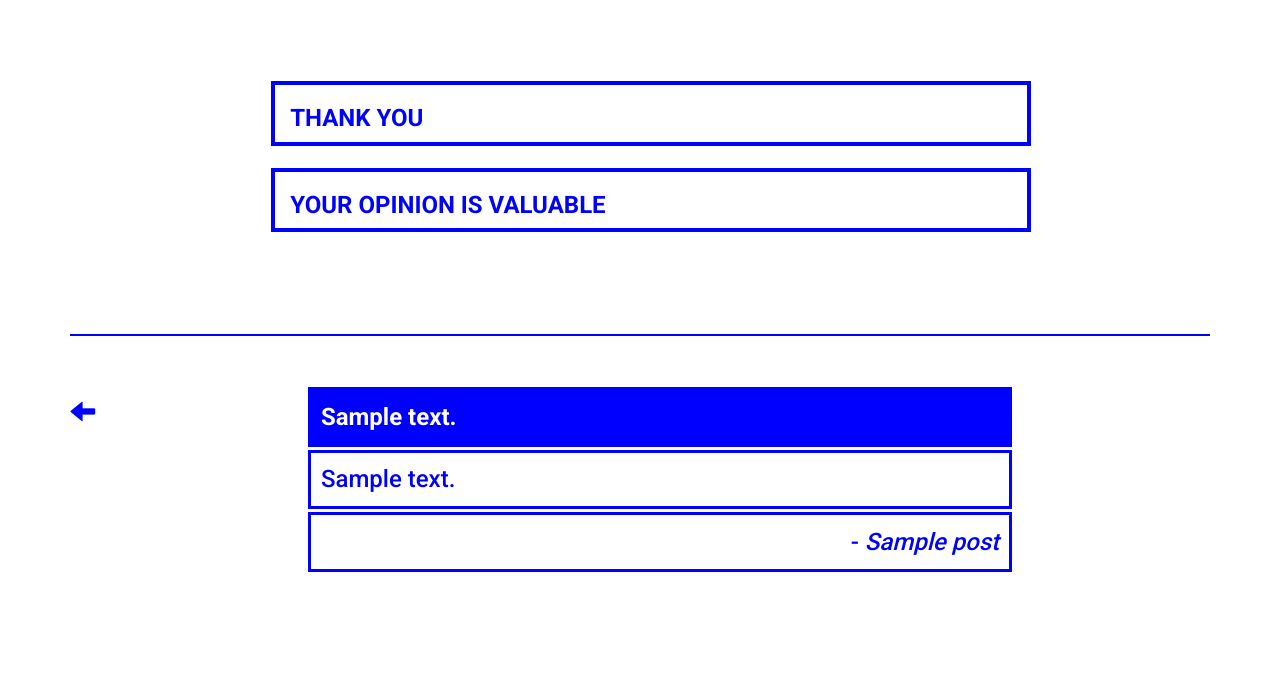
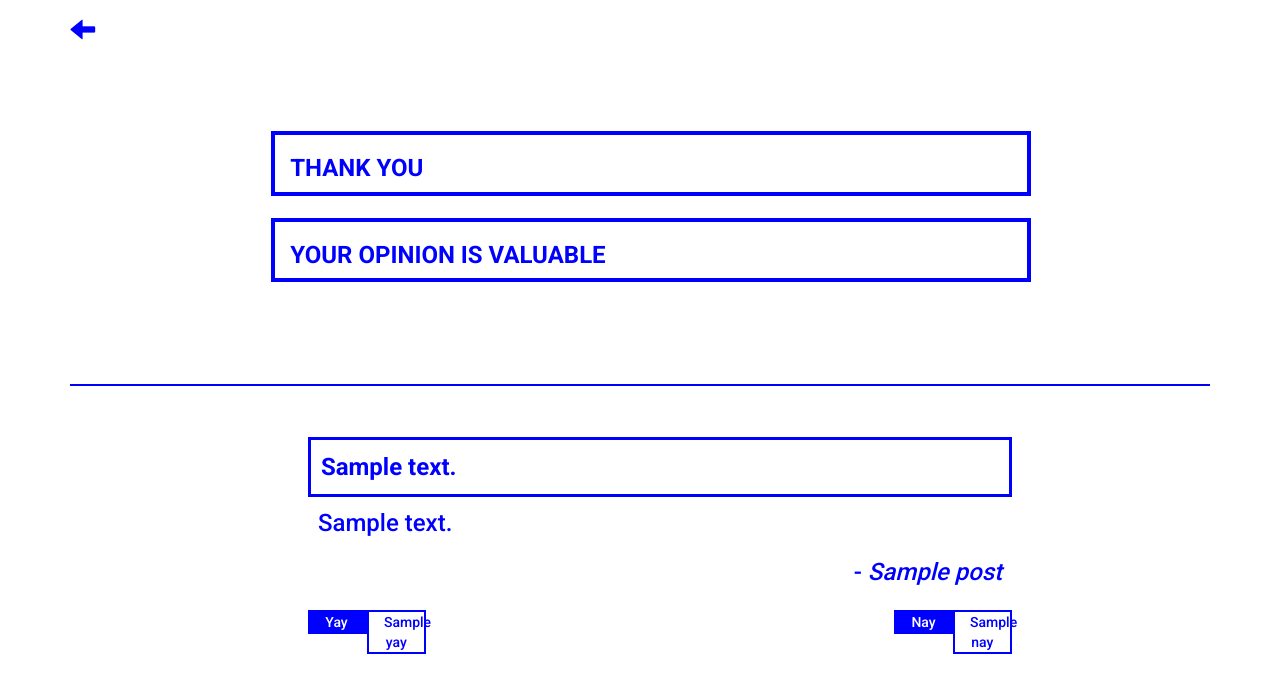
Before and after one commit to sargentfrancesca/newlynpolls, a Flask app: template app/templates/poll/thanks.html in a window 1280 px wide. Shown: the top 693 px of the page. Run offline with Flask 2, Linux system fonts and the light colour scheme; the template is opened without the code that fills it: most values are stand-ins (such as "Sample title", 1, 10 or a date in 2020); parts of the project's set-up code (start-up, migrations or seed data) failed here and were passed over; some libraries are stand-ins or nearby versions.

Commit message:
implemented yay and nay

```diff
--- a/app/poll/forms.py
+++ b/app/poll/forms.py
@@ -26,7 +26,7 @@
         print current_event.user.username
         print CollectionPrompt.query.filter_by(collection=current_event.collection).all()
         self.prompts.choices = [(collection.prompt_id, collection.prompt.text)
-                             for collection in CollectionPrompt.query.filter_by(collection=current_event.collection).all()]
+                             for collection in CollectionPrompt.query.filter_by(collection=current_event.collection).order_by(CollectionPrompt.id.desc()).all()]
 
 class DrawForm(Form):
     name = StringField('Name/Alias', validators=[Length(0, 200)])
--- a/app/static/presentation.css
+++ b/app/static/presentation.css
@@ -120,16 +120,19 @@
 	margin: 0 !important;
 }
 
+li.slide div.question {
+	border: 3px solid #0000ff;
+}
+
 li.slide div.opinion,
 li.slide div.author,
 li.slide div.question {
 	font-size: 24px;
-	border: 3px solid #0000ff;
 	margin-top: 3px;
 }
 
 li.slide div.question {
-	background: #0000ff;
+	background: #ffffff;
 }
 
 
@@ -142,7 +145,7 @@
 
 li.slide div.question p {
 	font-weight: 600;
-	color: #ffffff;
+	color: #0000ff;
 }
 
 li.slide div.author p {
@@ -308,6 +311,10 @@
 	-o-filter: opacity(0.1);
 	-ms-filter: opacity(0.1);
 	filter: opacity(0.1);
+}
+
+.back {
+	margin-top: 1em;
 }
 
 .back a {
@@ -586,3 +593,20 @@
 input[type=range]:focus::-ms-fill-upper {
   background: #367ebd;
 }
+
+.vote {
+	padding: 0.8em 0 3em 0;
+}
+.yay,
+.nay {
+	background: #0000ff;
+	color: #ffffff;
+	border: 2px solid #0000ff;
+	cursor: pointer;
+}
+
+.yay-count,
+.nay-count {
+	border: 2px solid #0000ff;
+	text-align: center
+}
--- a/app/templates/poll/_plain_posts.html
+++ b/app/templates/poll/_plain_posts.html
@@ -13,6 +13,8 @@
                     <p>- <em>{{ post.name }}</em></p>
             </div>
             <div class="row-fluid vote">
+                <div data-post="{{post.id}}" data-vote="yay" class="yay v col-lg-1">Yay</div><div data-post="{{post.id}}" class="yay-count col-lg-1">{{post.yay}}</div>
+                <div data-post="{{post.id}}" data-vote="nay" class="nay v col-lg-1 col-lg-offset-8">Nay</div><div data-post="{{post.id}}" class="nay-count col-lg-1">{{post.nay}}</div>
             </div>
         </li>
     </div>
--- a/app/templates/poll/plain_base.html
+++ b/app/templates/poll/plain_base.html
@@ -40,6 +40,36 @@
 $(document).ready(function() {
 	$('.msg').fadeOut("slow");
 })
+
+$(function() {
+$('.v').click(function() {
+	element = $(this)
+    var value = $(this).attr('data-vote');
+    var post = $(this).val('data-post');
+    var post_id = post.context.dataset.post
+    $.post('{{ url_for("poll.vote_ajax") }}', {
+        value : value,
+        post_id : post_id
+    }).done(function(data) {
+        dict = JSON.parse(data)
+        var post_id = dict['id']
+        var yay = dict['yay']
+        var nay = dict['nay']
+
+        yay_count = $('div[data-post="'+post_id+'"]', '.yay-count');
+
+        next = $(element).next('div')
+        console.log()
+
+        if ($(next).hasClass('yay-count')) {
+        	$(next).html(yay)
+        } else if ($(next).hasClass('nay-count')) {
+        	$(next).html(nay)
+        }
+
+    });
+});
+});
 </script>
 {{ moment.include_moment() }}
 {% endblock %}
--- a/app/templates/poll/thanks.html
+++ b/app/templates/poll/thanks.html
@@ -7,7 +7,7 @@
 {% block page_content %}
 
 <div class="row">
-    <div class="titlebox col-lg-1 col-md-1 col-sm-1 col-xs-2 back">
+    <div class="col-lg-1 col-md-1 col-sm-1 col-xs-2 back">
         <a href="{{ return_to }}"><span class="glyphicon glyphicon-arrow-left"></span></a>
     </div>
 </div>
@@ -80,9 +80,7 @@
 
 function timerIncrement() {
     idleTime = idleTime + 1;
-    console.log(idleTime)
     if (idleTime > 120) {
-       console.log("Should change")
        window.location.href = '{{ return_to }}'
     }
 }
```
Also changed, not shown: app/poll/views.py (+20 -1 lines).
